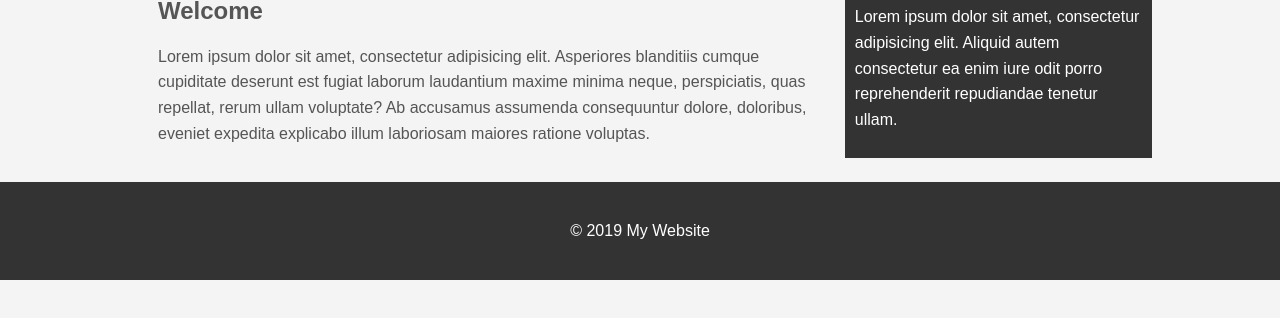
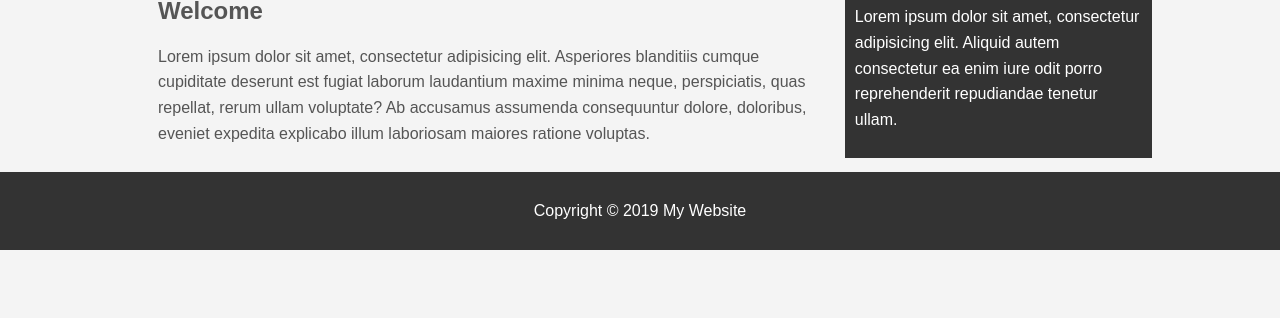
Before and after one commit to mohamadhandynugraha/60days-of-code-challenge, a plain HTML site: page hari-3/layout-simple-website-brad-traversy-css-intro-video/index.html in a window 1280 px wide. Shown: the part 390-708 px from the top of the page. Drawn offline with Linux system fonts and the light colour scheme.

Commit message:
#60DaysOfCodeChallenge, hari ketiga ini hanya koding CSS simple layout website (ada sedikit adaptasi) dari video Brad Traversy

```diff
--- a/hari-3/layout-simple-website-brad-traversy-css-intro-video/index.html
+++ b/hari-3/layout-simple-website-brad-traversy-css-intro-video/index.html
@@ -45,7 +45,7 @@
     </aside>
 </div>
 <footer id="main-footer">
-    <p>&copy; 2019 My Website</p>
+    <p>Copyright &copy; 2019 My Website</p>
 </footer>
 </body>
 </html>
--- a/hari-3/layout-simple-website-brad-traversy-css-intro-video/style.css
+++ b/hari-3/layout-simple-website-brad-traversy-css-intro-video/style.css
@@ -84,8 +84,8 @@ body {
     background-color: #333;
     color: #fff;
     text-align: center;
-    padding: 20px;
-    margin-top: 20px;
+    padding: 10px;
+    margin-top: 10px;
 }
 
 /* jadi kalau screen dibawah 600px style dibawah ini akan aktif*/
```
